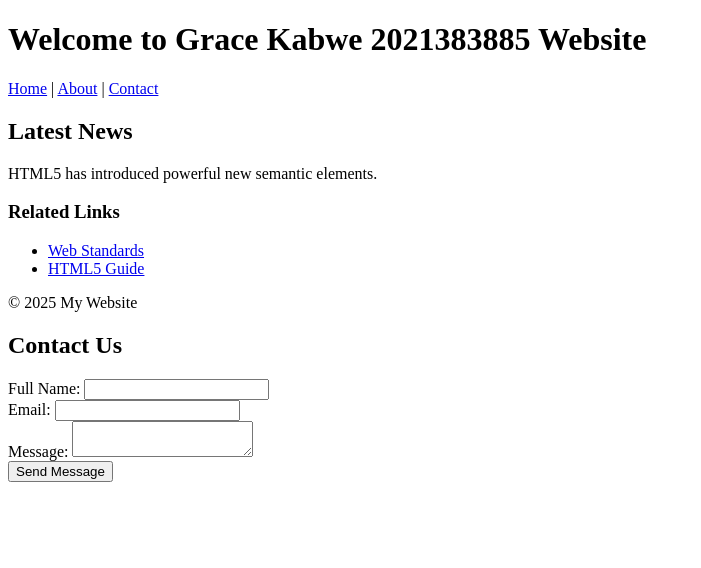
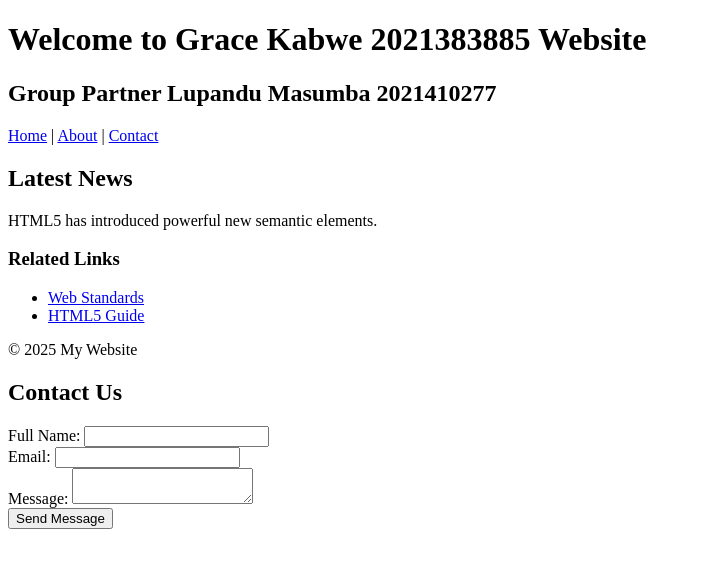
Before and after one commit to LupanduTM/lab2-html_fork, a plain HTML site: page index.html in a window 1280 px wide. Shown: the whole page, without its empty margins (0-701 px from the left). Drawn offline with Linux system fonts and the light colour scheme.

Commit message:
Update index.html
Added "Group Partner Lupandu Masumba 2021410277"

```diff
--- a/index.html
+++ b/index.html
@@ -8,6 +8,7 @@
 <body>
     <header>
         <h1>Welcome to Grace Kabwe 2021383885 Website</h1>
+        <h2>Group Partner Lupandu Masumba 2021410277</h2>
         <nav>
             <a href="#">Home</a> |
             <a href="#">About</a> |
```
